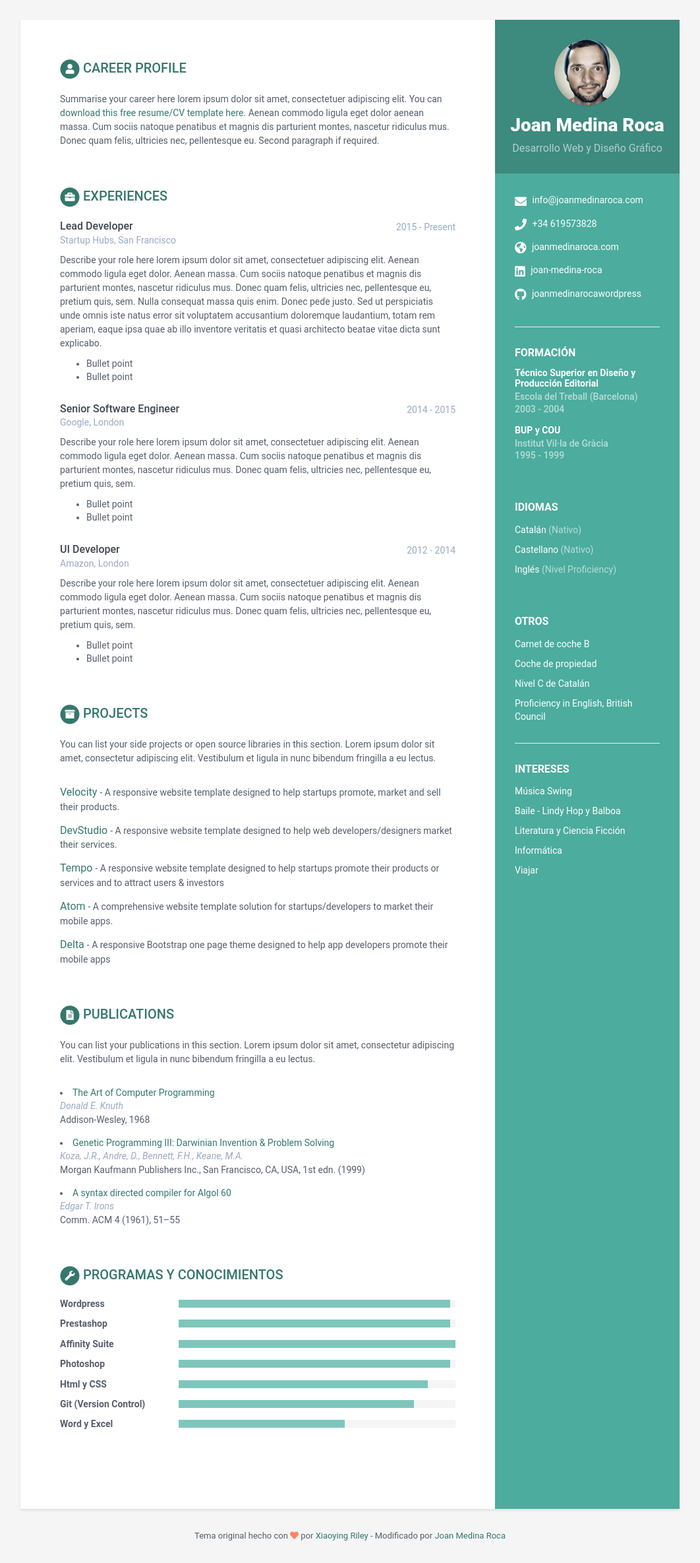
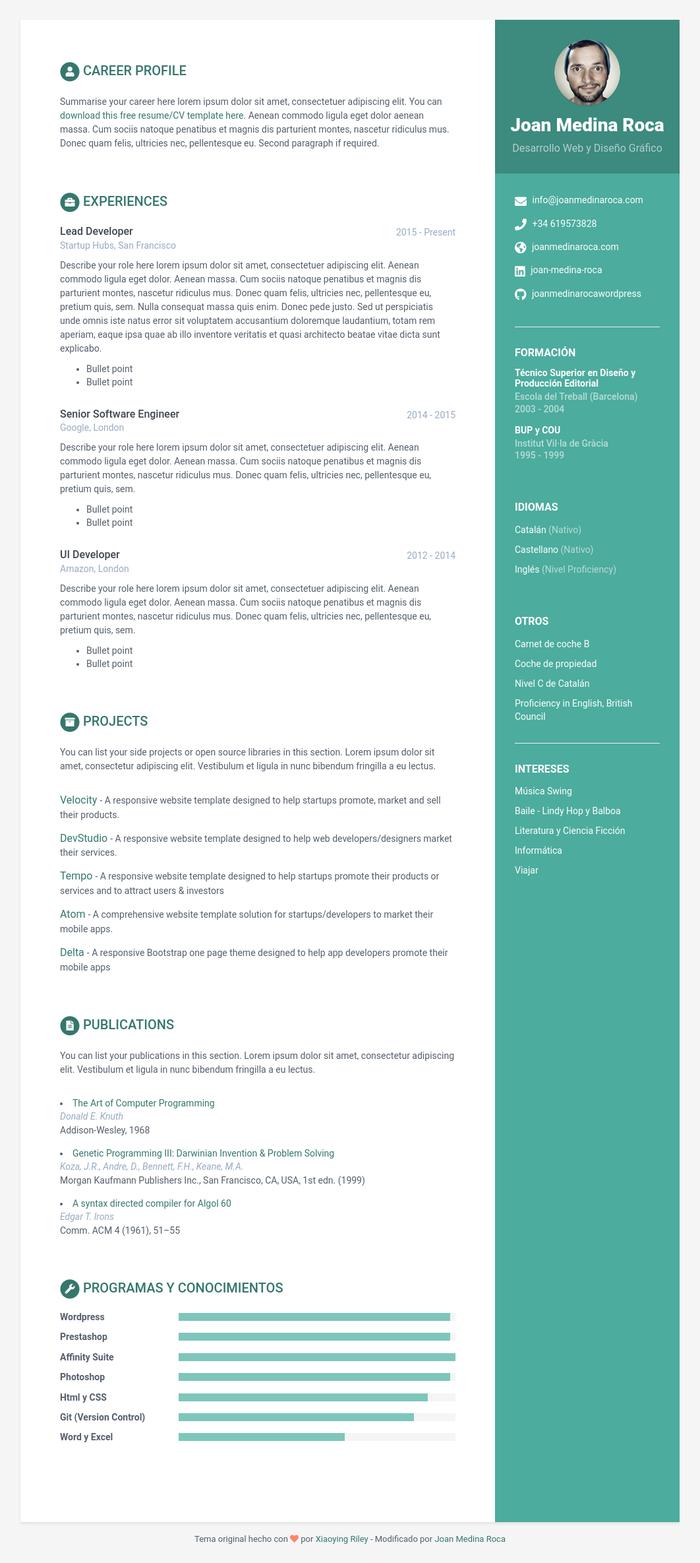
Before and after one commit to joan-medina-roca/cv.joanmedinaroca.com, a Jekyll site: the page built from index.html, in a window 1280 px wide. Shown: the whole page at 66% size, without its empty margins (109-1171 px from the left). Built offline with Jekyll 4.4.1, drawn with Linux system fonts in a browser that asks for light colours.

Commit message:
layout tweaks css. Margins etc

```diff
--- a/_sass/_base.scss
+++ b/_sass/_base.scss
@@ -4,7 +4,7 @@ body {
   color: $text-color-secondary;
   background: $smoky-white;
   font-size: 14px;
-  padding: 30px;
+  padding: 30px 30px 0px 30px;
   -webkit-font-smoothing: antialiased;
   -moz-osx-font-smoothing: grayscale;
 }
@@ -181,6 +181,7 @@ p {
     text-transform: uppercase;
     font-size: 20px;
     font-weight: 500;
+    line-height: 1.7em;
     color: darken($theme-color, 15%);
     position: relative;
     margin-top: 0;
@@ -279,7 +280,8 @@ p {
 }
 
 .footer {
-  padding-top: 30px;
+  padding-top: 15px;
+  padding-bottom: 15px;
   .copyright {
     line-height: 1.6;
     color: $text-color-secondary;
```
